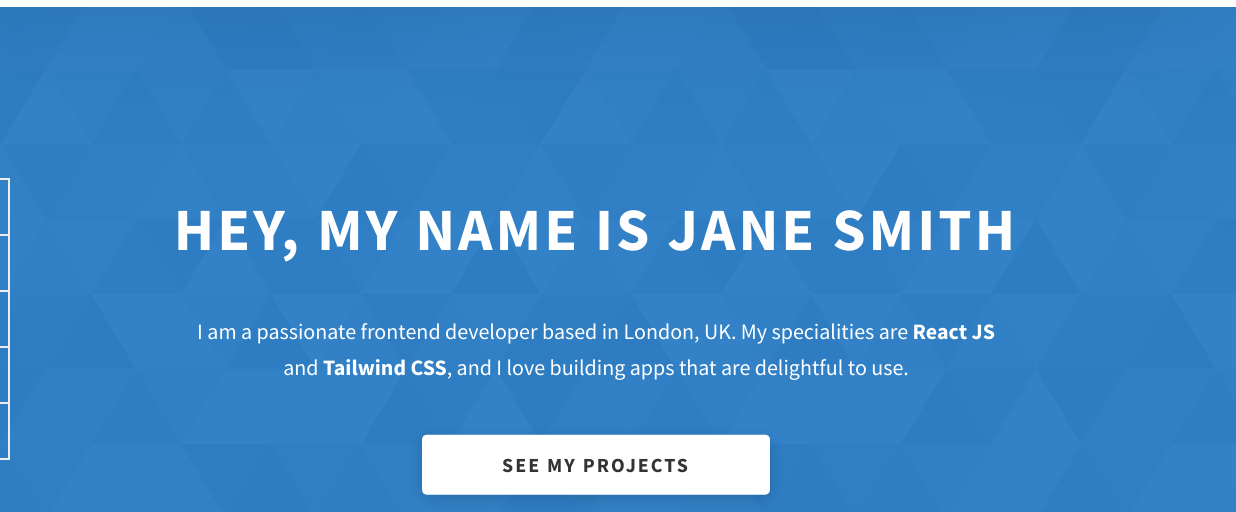
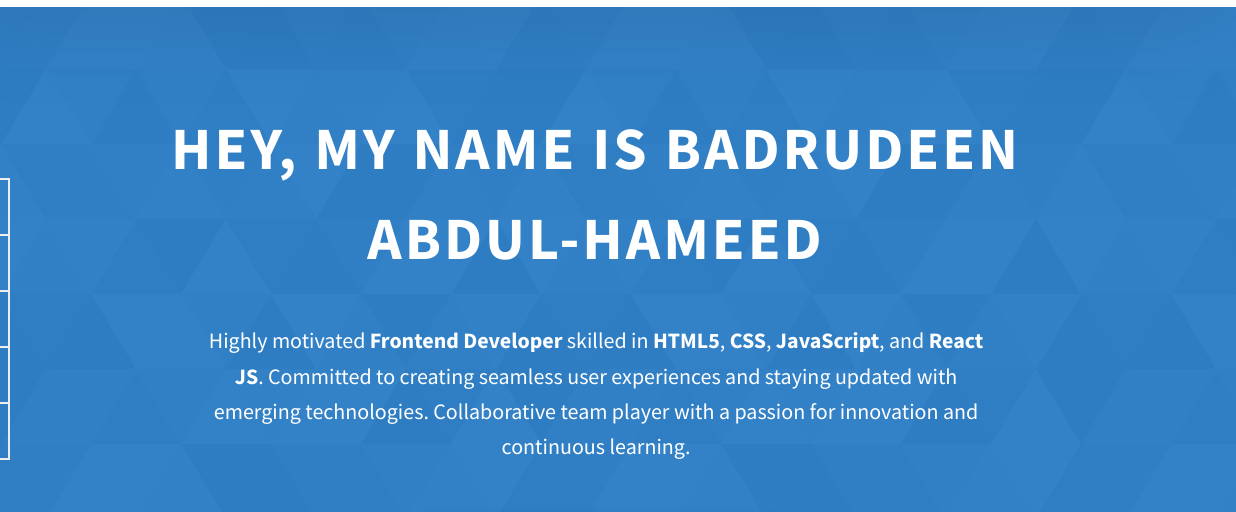
Before and after one commit to adex-badr18/portfolio, a website built with Vite: page index.html in a window 1280 px wide. Shown: the part 81-593 px from the top of the page, 44-1280 px from the left. Built offline with nearby package versions, Linux system fonts and the light colour scheme.

Commit message:
Modify hero summary

```diff
--- a/index.html
+++ b/index.html
@@ -74,12 +74,10 @@
     </header>
     <section class="home-hero">
         <div class="home-hero__content">
-            <h1 class="heading-primary">Hey, My name is Jane Smith</h1>
+            <h1 class="heading-primary">Hey, My name is Badrudeen Abdul-hameed</h1>
             <div class="home-hero__info">
                 <p class="text-primary">
-                    I am a passionate frontend developer based in London, UK. My specialities are <strong>React
-                        JS</strong> and <strong>Tailwind CSS</strong>, and I love building apps that are delightful to
-                    use.
+                    Highly motivated <strong>Frontend Developer</strong> skilled in <strong>HTML5</strong>, <strong>CSS</strong>, <strong>JavaScript</strong>, and <strong>React JS</strong>. Committed to creating seamless user experiences and staying updated with emerging technologies. Collaborative team player with a passion for innovation and continuous learning.
                 </p>
             </div>
             <div class="home-hero__cta">
```
